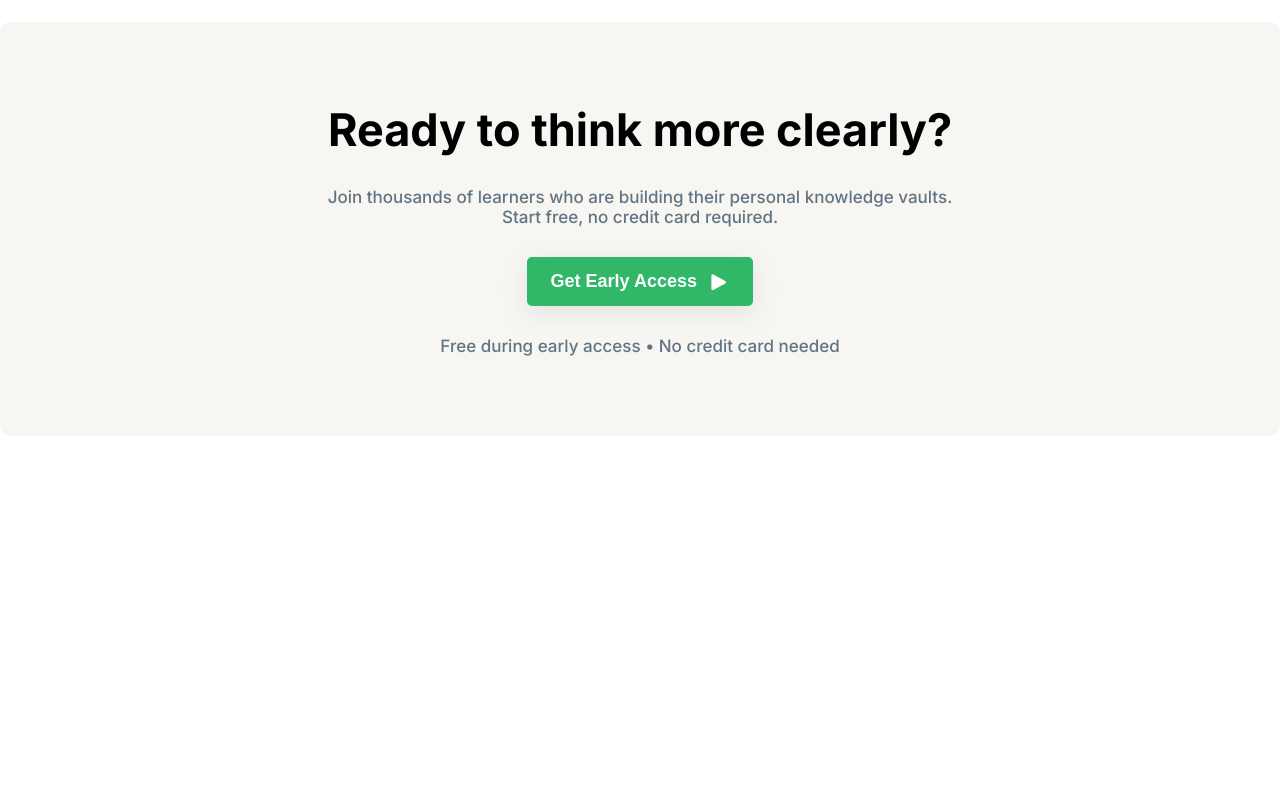
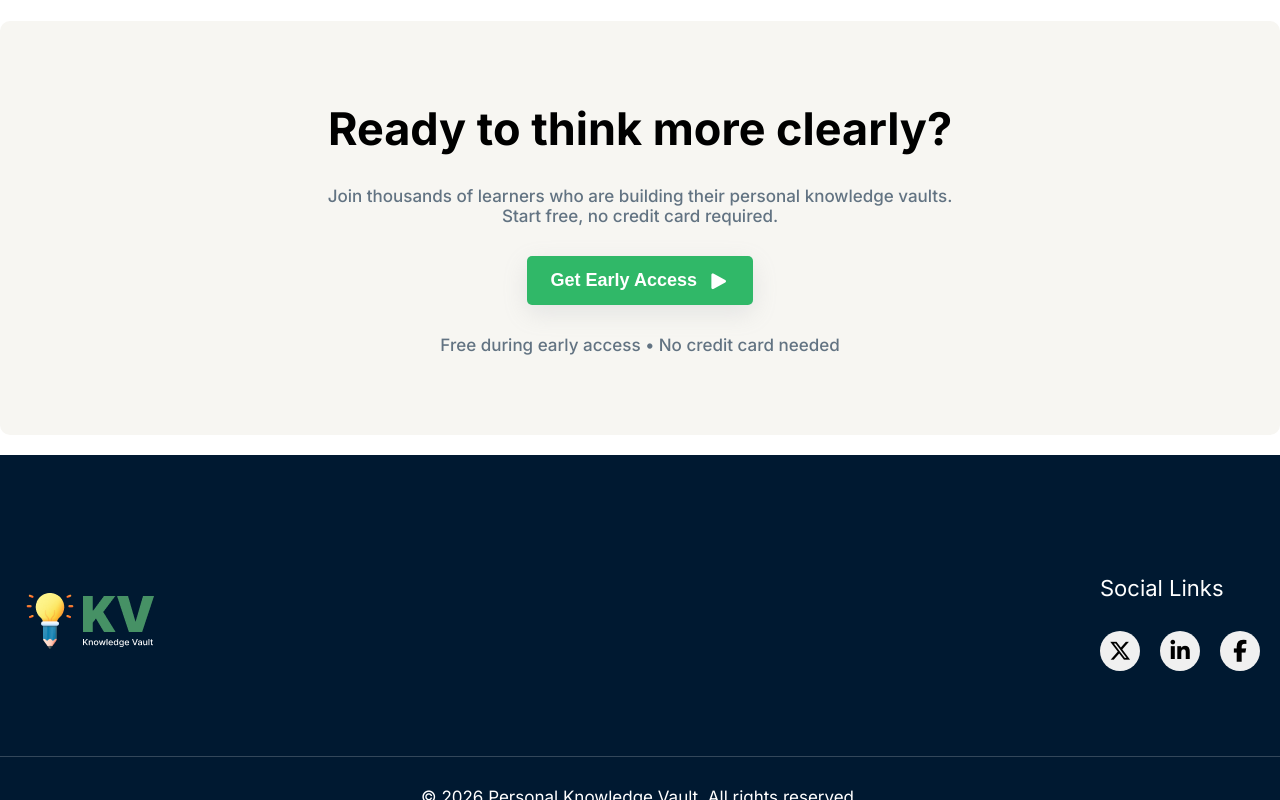
Before and after one commit to najimhaq/B13-A01-Knowledge-Vault, a plain HTML site: page index.html in a window 1280 px wide. Shown: the part 2000-2800 px from the top of the page. Before the commit the page ends 2456 px from the top, so only its background shows below. Drawn offline with Linux system fonts and the light colour scheme.

Commit message:
footer ready

```diff
--- a/index.html
+++ b/index.html
@@ -24,7 +24,7 @@
   </head>
   <body>
     <!-- Header -->
-    <header >
+    <header>
       <div class="header-container">
         <div class="header-logo">
           <img src="./assets/logo-navbar.png" alt="naverLogo" />
@@ -49,7 +49,7 @@
       </div>
     </header>
     <main>
-      <section >
+      <section>
         <div class="hero overly-img">
           <div class="hero-container">
             <div class="hero-info">
@@ -134,11 +134,15 @@
           <div class="brain-text-content">
             <div class="main-text">
               <h6>The Solution</h6>
-              <h1>our second brain,<br> structured by design.</h1>
+              <h1>
+                our second brain,<br />
+                structured by design.
+              </h1>
               <p>
-                Personal Knowledge Vault isn't another note-taking app. z <br>It's a
-                thinking environment where every note, link, and summary <br>becomes
-                part of an interconnected web of understanding.
+                Personal Knowledge Vault isn't another note-taking app. z
+                <br />It's a thinking environment where every note, link, and
+                summary <br />becomes part of an interconnected web of
+                understanding.
               </p>
             </div>
             <div class="text-point">
@@ -150,20 +154,22 @@
               </p>
               <p>
                 <span
-                  ><i class="fa-solid fa-circle-right"></i>Connect related concepts automatically as you write</span
+                  ><i class="fa-solid fa-circle-right"></i>Connect related
+                  concepts automatically as you write</span
                 >
               </p>
               <p>
                 <span
-                  ><i class="fa-solid fa-circle-right"></i>Build lasting knowledge through reflection prompts</span
+                  ><i class="fa-solid fa-circle-right"></i>Build lasting
+                  knowledge through reflection prompts</span
                 >
               </p>
               <p>
                 <span
-                  ><i class="fa-solid fa-circle-right"></i>Find anything instantly with semantic search</span
+                  ><i class="fa-solid fa-circle-right"></i>Find anything
+                  instantly with semantic search</span
                 >
               </p>
-
             </div>
           </div>
         </div>
@@ -173,16 +179,48 @@
           <div class="clearly-text-container">
             <h1>Ready to think more clearly?</h1>
             <p>
-            Join thousands of learners who are building their personal knowledge vaults. <br>
+              Join thousands of learners who are building their personal
+              knowledge vaults. <br />
               Start free, no credit card required.
             </p>
-          <button class="btn-primary">Get Early Access
+            <button class="btn-primary">
+              Get Early Access
               <i class="fa-solid fa-play"></i>
             </button>
-          <p>Free during early access  • No credit card needed  </p>
+            <p>Free during early access • No credit card needed</p>
           </div>
         </div>
       </section>
     </main>
+    <footer>
+      <div class="footer-container">
+        <div class="footer-logo-social">
+          <div class="footer-logo">
+            <img src="./assets/logo-footer.png" alt="footer-logo" />
+          </div>
+          <div class="footer-icon">
+            <h5>Social Links</h5>
+            <div class="social-icons">
+              <a href="https://twitter.com/yourprofile" aria-label="Twitter">
+                <i class="fa-brands fa-x-twitter"></i>
+              </a>
+              <a
+                href="https://linkedin.com/in/yourprofile"
+                aria-label="LinkedIn"
+              >
+                <i class="fa-brands fa-linkedin-in"></i>
+              </a>
+              <a href="https://facebook.com/yourprofile" aria-label="Facebook">
+                <i class="fa-brands fa-facebook-f"></i>
+              </a>
+            </div>
+          </div>
+        </div>
+        <div class="footer-border"></div>
+        <div class="footer-text">
+          <p>&#169; 2026 Personal Knowledge Vault. All rights reserved.</p>
+        </div>
+      </div>
+    </footer>
   </body>
 </html>
--- a/style.css
+++ b/style.css
@@ -73,13 +73,17 @@ header {
   top: 0;
   z-index: 1000;
   box-shadow: 0 4px 20px rgba(0, 0, 0, 0.3);
-  border-bottom: 1px solid rgba(13, 255, 0, 0.1);
+  /* border-bottom: 1px solid rgba(13, 255, 0, 0.1); */
 }
 
 .header-container {
   display: flex;
-  justify-content: space-around;
+  justify-content: space-between;
   align-items: center;
+  width: 100%;
+  max-width: 1400px;
+  margin: 0 auto;
+  padding: 0 20px;
   padding: 15px 0;
 }
 .header-logo {
@@ -213,8 +217,6 @@ header {
   gap: 20px;
   cursor: pointer;
 }
-
-
 .notes-section .notes-card .notes-card-content {
   display: flex;
   flex-direction: column;
@@ -224,16 +226,14 @@ header {
   padding: 25px;
   border-radius: 12px;
   background: #ffffff;
-  box-shadow: 0 4px 12px rgba(0,0,0,0.08);
+  box-shadow: 0 4px 12px rgba(0, 0, 0, 0.08);
   transition: transform 0.2s ease, box-shadow 0.2s ease;
 }
 
 .notes-section .notes-card .notes-card-content:hover {
   transform: translateY(-4px);
-  box-shadow: 0 8px 18px rgba(0,0,0,0.12);
+  box-shadow: 0 8px 18px rgba(0, 0, 0, 0.12);
 }
-
-
 .notes-section .notes-card .notes-card-content span,
 .notes-section .notes-card .notes-card-content i {
   display: flex;
@@ -246,8 +246,6 @@ header {
   border-radius: 50%;
   font-size: 24px;
 }
-
-
 .notes-section .notes-card .notes-card-content h4 {
   margin: 0;
   font-size: 20px;
@@ -256,8 +254,6 @@ header {
   text-align: center;
   text-transform: capitalize;
 }
-
-
 .notes-section .notes-card .notes-card-content p {
   margin: 0;
   font-size: 18px;
@@ -267,25 +263,25 @@ header {
   max-width: 240px;
 }
 /* === Notes Section End */
-/* === Brain Image Section End */
-.brain-str-section{
+/* === Brain Image Section Start */
+.brain-str-section {
   display: flex;
   align-items: center;
   gap: 50px;
   padding: 120px 0;
 }
-.brain-text-content{
+.brain-text-content {
   display: flex;
   flex-direction: column;
   gap: 30px;
 }
-.brain-str-section .brain-text-content .main-text h6{
+.brain-str-section .brain-text-content .main-text h6 {
   color: #30b868;
   font-size: 16px;
   text-transform: uppercase;
   margin-bottom: 10px;
 }
-.brain-str-section .brain-text-content .main-text h1{
+.brain-str-section .brain-text-content .main-text h1 {
   color: black;
   font-size: 55px;
   font-weight: 700;
@@ -293,28 +289,28 @@ gap: 30px;
   text-transform: capitalize;
   margin-bottom: 20px;
 }
-.brain-str-section .brain-text-content .main-text p{
+.brain-str-section .brain-text-content .main-text p {
   font-size: 17px;
   font-weight: 400;
   line-height: 22px;
 }
-.brain-text-content .text-point p{
+.brain-text-content .text-point p {
   margin-bottom: 12px;
   font-size: 17px;
   font-weight: 500;
 }
-.brain-text-content .text-point p i{
+.brain-text-content .text-point p i {
   margin-right: 5px;
   color: #30b868;
 }
 /* === Brain ImageSection End */
 /* === clearly ImageSection Start */
-.clearly-main-section{
+.clearly-main-section {
   background-color: #f7f6f2;
   border-radius: 10px;
   margin-bottom: 20px;
 }
-.clearly-main-section .clearly-text-container{
+.clearly-main-section .clearly-text-container {
   padding: 80px 40px;
   display: flex;
   gap: 30px;
@@ -322,15 +318,87 @@ flex-direction: column;
   justify-content: center;
   align-items: center;
 }
-.clearly-main-section .clearly-text-container h1{
+.clearly-main-section .clearly-text-container h1 {
   font-size: 45px;
   font-weight: 700;
   color: black;
 }
-.clearly-main-section .clearly-text-container p{
+.clearly-main-section .clearly-text-container p {
   font-size: 17px;
   font-weight: 500;
   color: #627382;
   text-align: center;
 }
 /* === clearly ImageSection End */
+
+/*  === Footer section Start */
+.footer-container {
+  background-color: #001931;
+  padding: 120px 0px 30px 0px;
+}
+
+.footer-container .footer-logo-social {
+  display: flex;
+  justify-content: space-between;
+  align-items: center;
+  width: 100%;
+  max-width: 1400px;
+  margin: 0 auto;
+  padding: 0 20px;
+  margin-bottom: 85px;
+}
+.footer-container .footer-logo-social .footer-logo {
+  cursor: pointer;
+  transition: all 0.3s ease;
+}
+
+.footer-container .footer-logo-social .footer-logo:hover {
+  transform: translateY(-3px);
+  box-shadow: rgba(149, 157, 165, 0.2) 0px 8px 24px;
+  cursor: pointer;
+}
+.footer-container .footer-logo-social .footer-icon h5 {
+  font-size: 22px;
+  color: #ffffff;
+  margin-bottom: 20px;
+  font-weight: 400;
+}
+.footer-container .footer-logo-social .footer-icon .social-icons {
+  display: flex;
+  gap: 20px;
+  justify-content: center;
+  align-items: center;
+  margin-top: 30px;
+}
+
+.footer-container .footer-logo-social .footer-icon .social-icons a {
+  display: flex;
+  justify-content: center;
+  align-items: center;
+  width: 40px;
+  height: 40px;
+  background-color: #f0f0f0;
+  border-radius: 100px;
+  color: black;
+  font-size: 22px;
+  transition: all 0.3s ease;
+  text-decoration: none;
+}
+
+.footer-container .footer-logo-social .footer-icon .social-icons a:hover {
+  background-color: #30b868;
+  color: #fff;
+  transform: translateY(-4px);
+  box-shadow: 0 6px 12px rgba(0, 0, 0, 0.15);
+}
+.footer-container .footer-border {
+  border-bottom: 1px solid #ffffff;
+  margin-bottom: 30px;
+  opacity: 0.2;
+}
+.footer-container .footer-text p {
+  text-align: center;
+  color: white;
+  font-size: 17px;
+}
+/* === Footer section End */
```
Lines whose indentation alone changed are shown as unchanged.
